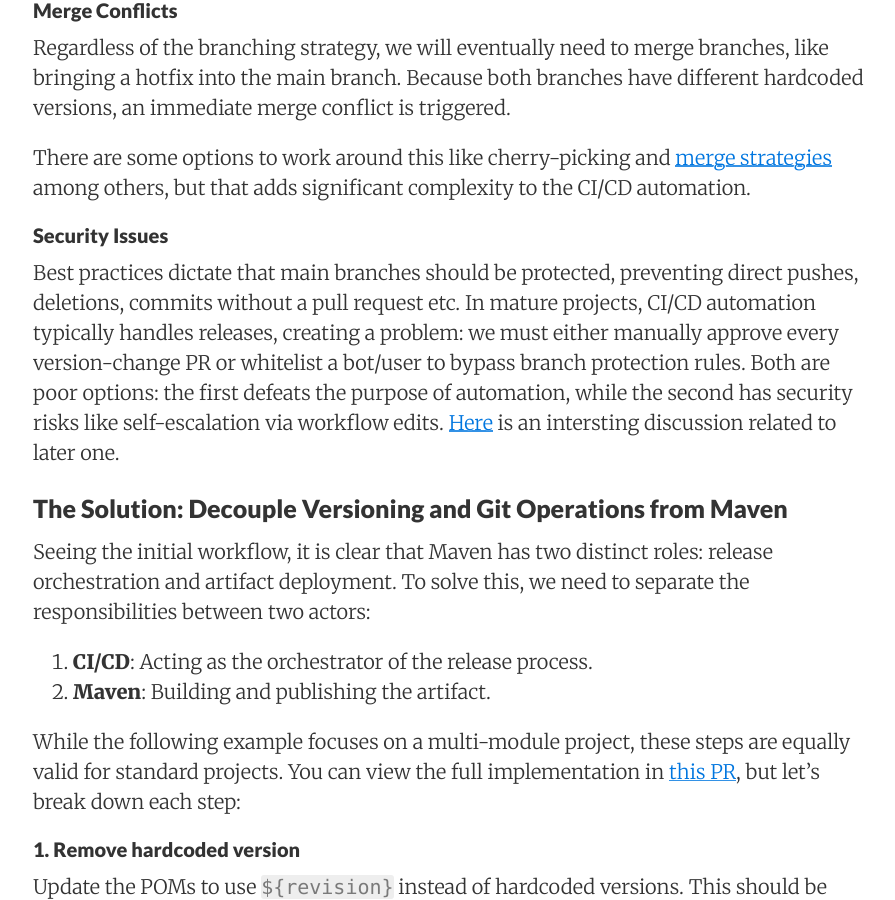
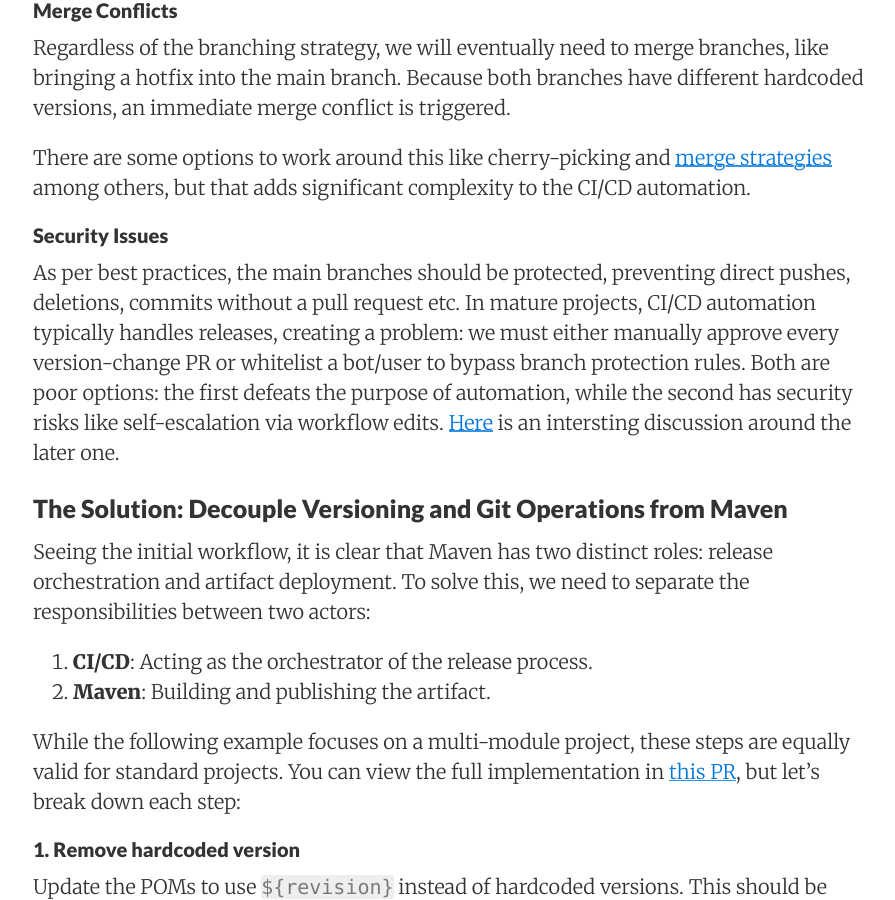
Before and after one commit to apulbere/apulbere.github.io, a Jekyll site: the page built from _posts/2026-01-02-decouple-version-maven.md, in a window 1280 px wide and 900 px high, scrolled down 1028 px. Shown: the whole window, without its empty margins (187-1082 px from the left). Built offline with Jekyll 4.4.1, drawn with Linux system fonts in a browser that asks for light colours; nearby versions of some CDN libraries; some of the changed text lies outside the part shown.

Commit message:
Improve wording in decouple versioning Maven document

```diff
--- a/_posts/2026-01-02-decouple-version-maven.md
+++ b/_posts/2026-01-02-decouple-version-maven.md
@@ -24,7 +24,7 @@ Regardless of the branching strategy, we will eventually need to merge branches,
 There are some options to work around this like cherry-picking and [merge strategies](https://git-scm.com/docs/merge-strategies) among others, but that adds significant complexity to the CI/CD automation.
 
 #### Security Issues
-Best practices dictate that main branches should be protected, preventing direct pushes, deletions, commits without a pull request etc. In mature projects, CI/CD automation typically handles releases, creating a problem: we must either manually approve every version-change PR or whitelist a bot/user to bypass branch protection rules. Both are poor options: the first defeats the purpose of automation, while the second has security risks like self-escalation via workflow edits. [Here](https://github.com/orgs/community/discussions/13836) is an intersting discussion related to later one.
+As per best practices, the main branches should be protected, preventing direct pushes, deletions, commits without a pull request etc. In mature projects, CI/CD automation typically handles releases, creating a problem: we must either manually approve every version-change PR or whitelist a bot/user to bypass branch protection rules. Both are poor options: the first defeats the purpose of automation, while the second has security risks like self-escalation via workflow edits. [Here](https://github.com/orgs/community/discussions/13836) is an intersting discussion around the later one.
 
 ### The Solution: Decouple Versioning and Git Operations from Maven
 Seeing the initial workflow, it is clear that Maven has two distinct roles: release orchestration and artifact deployment. To solve this, we need to separate the responsibilities between two actors:
```
Also changed, not shown: other parts of _posts/2026-01-02-decouple-version-maven.md (+1 -1 lines).
